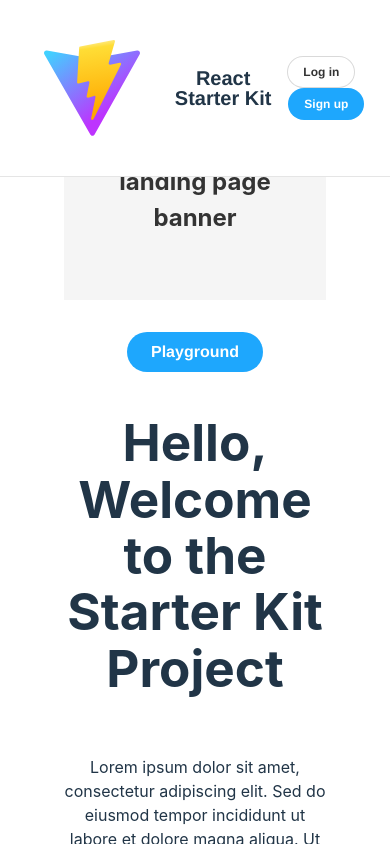
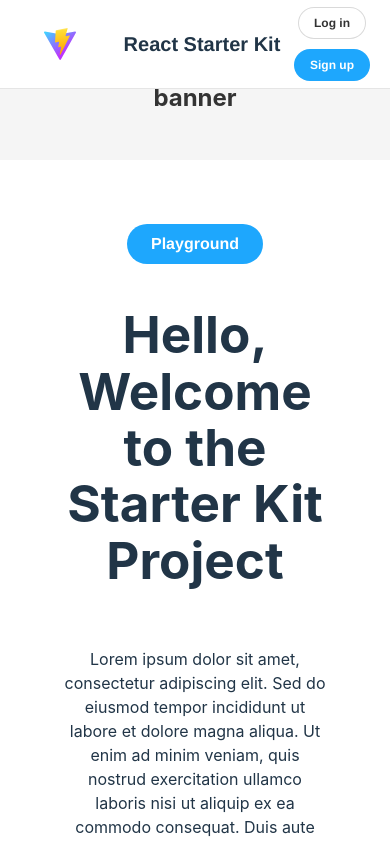
Before and after one commit to sharvin3007/react-starter-kit, a React (Vite) app: page / in a window 390 px wide. Shown: the top 844 px of the page. Built offline with nearby package versions, Linux system fonts and the light colour scheme.

Commit message:
chore: updates styles to improve responsiveness

```diff
--- a/src/design-system/components/organisms/header/Header.tsx
+++ b/src/design-system/components/organisms/header/Header.tsx
@@ -11,7 +11,6 @@ export const Header = ({ isSticky, user, onLogin, onLogout, onCreateAccount }: H
       <div className="header">
         <img src={ViteSvg} className="logo" alt="Vite logo" />
         <h1>React Starter Kit</h1>
-        <div>
         {user ? (
           <>
             <span className="welcome">
@@ -20,12 +19,11 @@ export const Header = ({ isSticky, user, onLogin, onLogout, onCreateAccount }: H
             <Button size="small" onClick={onLogout} label="Log out" />
           </>
         ) : (
-            <>
+          <div className="button-container">
             <Button size="small" onClick={onLogin} label="Log in" />
             <Button primary size="small" onClick={onCreateAccount} label="Sign up" />
-            </>
+          </div>
         )}
-        </div>
       </div>
     </header>
   )
--- a/src/design-system/components/organisms/header/header.css
+++ b/src/design-system/components/organisms/header/header.css
@@ -12,12 +12,25 @@
   display: flex;
   font-family: 'Nunito Sans', 'Helvetica Neue', Helvetica, Arial, sans-serif;
   justify-content: space-between;
-  padding: 16px 20px;
+  padding: 4px 20px;
 }
 
-.header svg {
+.header .logo {
   display: inline-block;
   vertical-align: top;
+  height: 2rem;
+}
+
+.button-container {
+  display: flex;
+  align-items: center;
+  justify-content: flex-end;
+  flex-direction: row;
+  gap: 10px;
+
+  @media (max-width: 768px) {
+    flex-direction: column;
+  }
 }
 
 .header h1 {
@@ -29,10 +42,6 @@
   line-height: 1;
 }
 
-.header button + button {
-  margin-left: 10px;
-}
-
 .header .welcome {
   margin-right: 10px;
   color: #333;
--- a/src/design-system/components/templates/baseLayout/BaseLayout.tsx
+++ b/src/design-system/components/templates/baseLayout/BaseLayout.tsx
@@ -19,8 +19,9 @@ export const BaseLayout = ({ banner, children, isStickyNavigation, dataTestid }:
         onLogin={() => setUser({ name: user?.name || 'Jane Doe' })}
         onLogout={() => setUser(undefined)}
       />
+      {banner && <>{banner}</>}
+
       <section data-testid={dataTestid} className="layout">
-        {banner && <div className="banner">{banner}</div>}
         <div className="layout-content">{children}</div>
       </section>
     </>
--- a/src/pages/Landing/LandingPage.tsx
+++ b/src/pages/Landing/LandingPage.tsx
@@ -12,7 +12,7 @@ export const LandingPage = () => {
     <LandingPageComponent
       isPrimaryBanner
       primaryBanner={
-        <div className="banner">
+        <div className="banner-primary">
           <p>This is the landing page banner</p>
         </div>
       }
--- a/src/pages/Landing/landingPage.css
+++ b/src/pages/Landing/landingPage.css
@@ -1,4 +1,4 @@
-.banner {
+.banner-primary {
   background-color: #f5f5f5;
   padding: 20px;
   text-align: center;
@@ -8,4 +8,5 @@
   display: flex;
   justify-content: center;
   align-items: center;
+  flex-direction: column;
 }
```
Also changed, not shown: 1 other file (tests, documents, lock files or other folders). Lines whose indentation alone changed are shown as unchanged.
